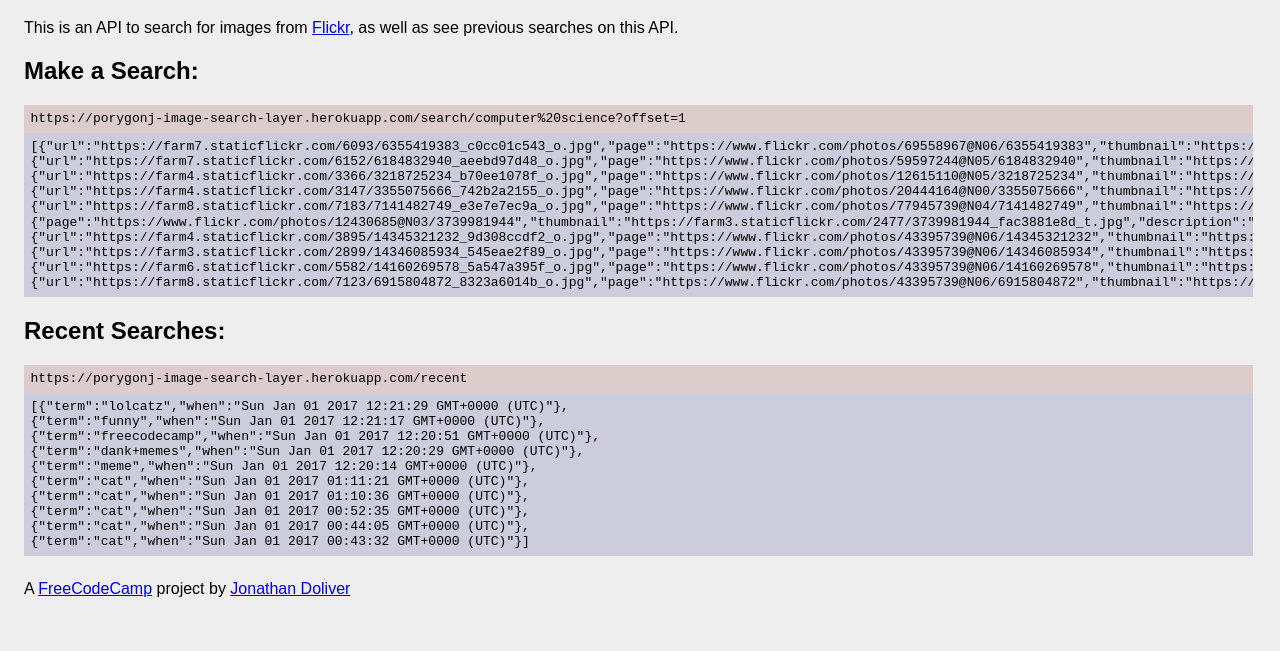
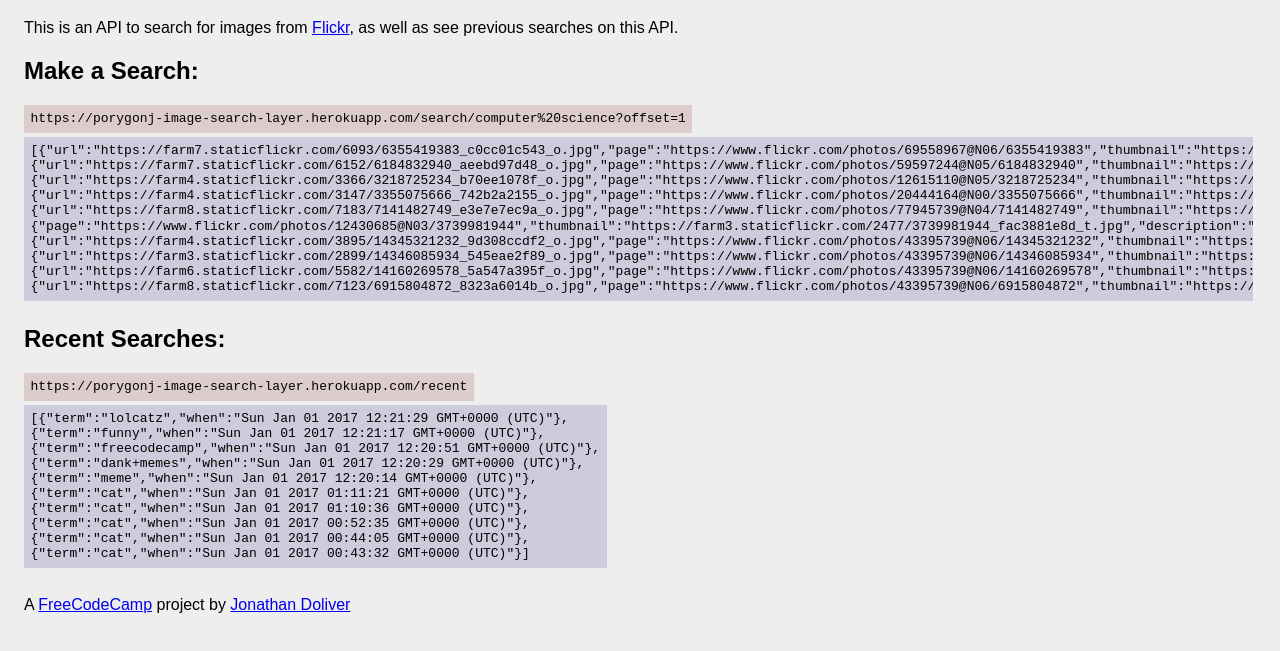
Before and after one commit to jhd-dev/image-search-layer, a website: page public/index.html in a window 1280 px wide. Shown: the part 61-712 px from the top of the page. Drawn offline with Linux system fonts and the light colour scheme.

Commit message:
breaks between examples

```diff
--- a/public/css/style.css
+++ b/public/css/style.css
@@ -8,7 +8,7 @@ body {
 }
 
 .example pre {
-    display: block;
+    display: inline-block;
     margin: 0;
     padding: 0.5em;
     max-width: calc(100% - 32px);
```
Also changed, not shown: public/index.html (+2 -0 lines).
